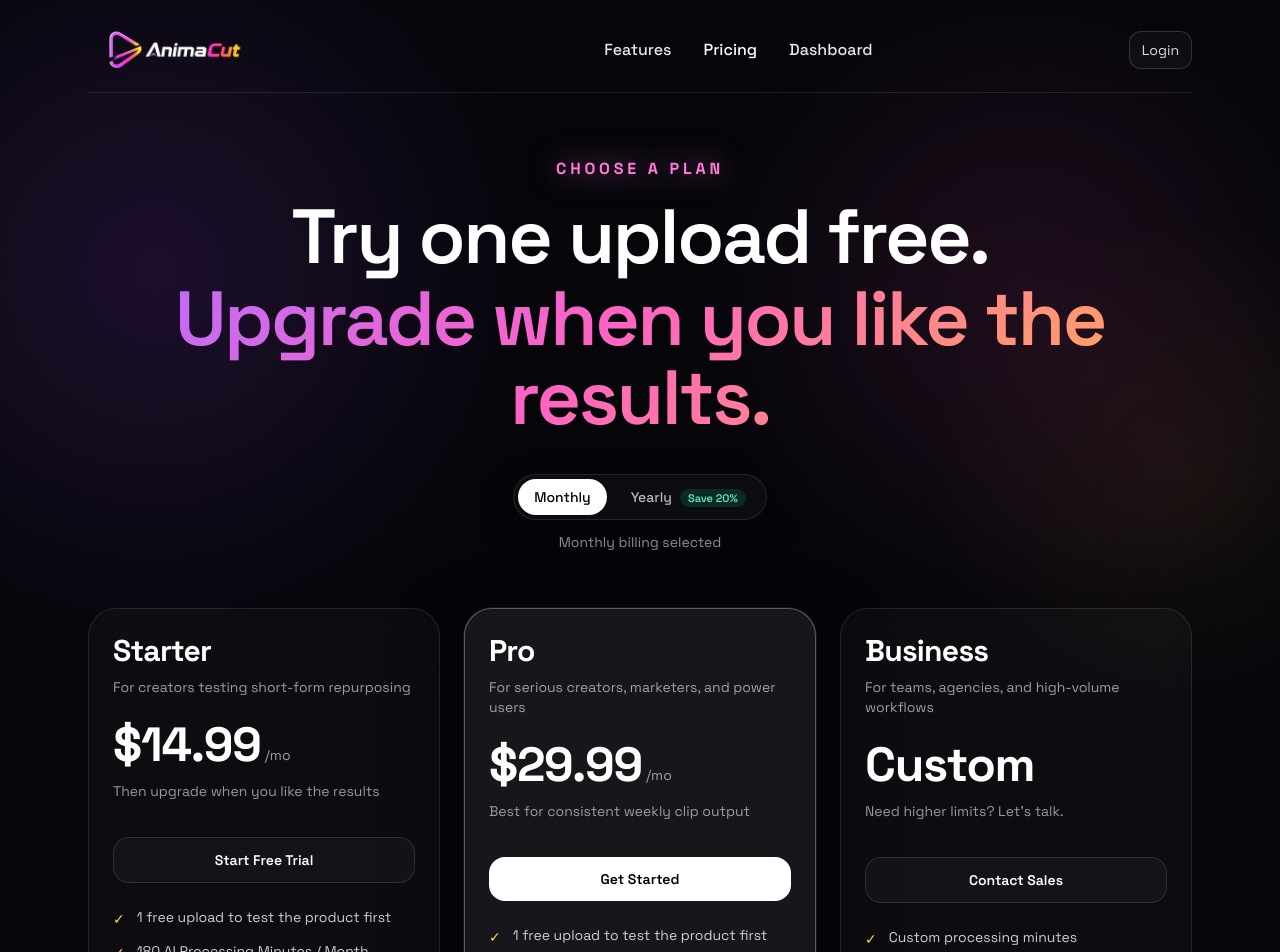
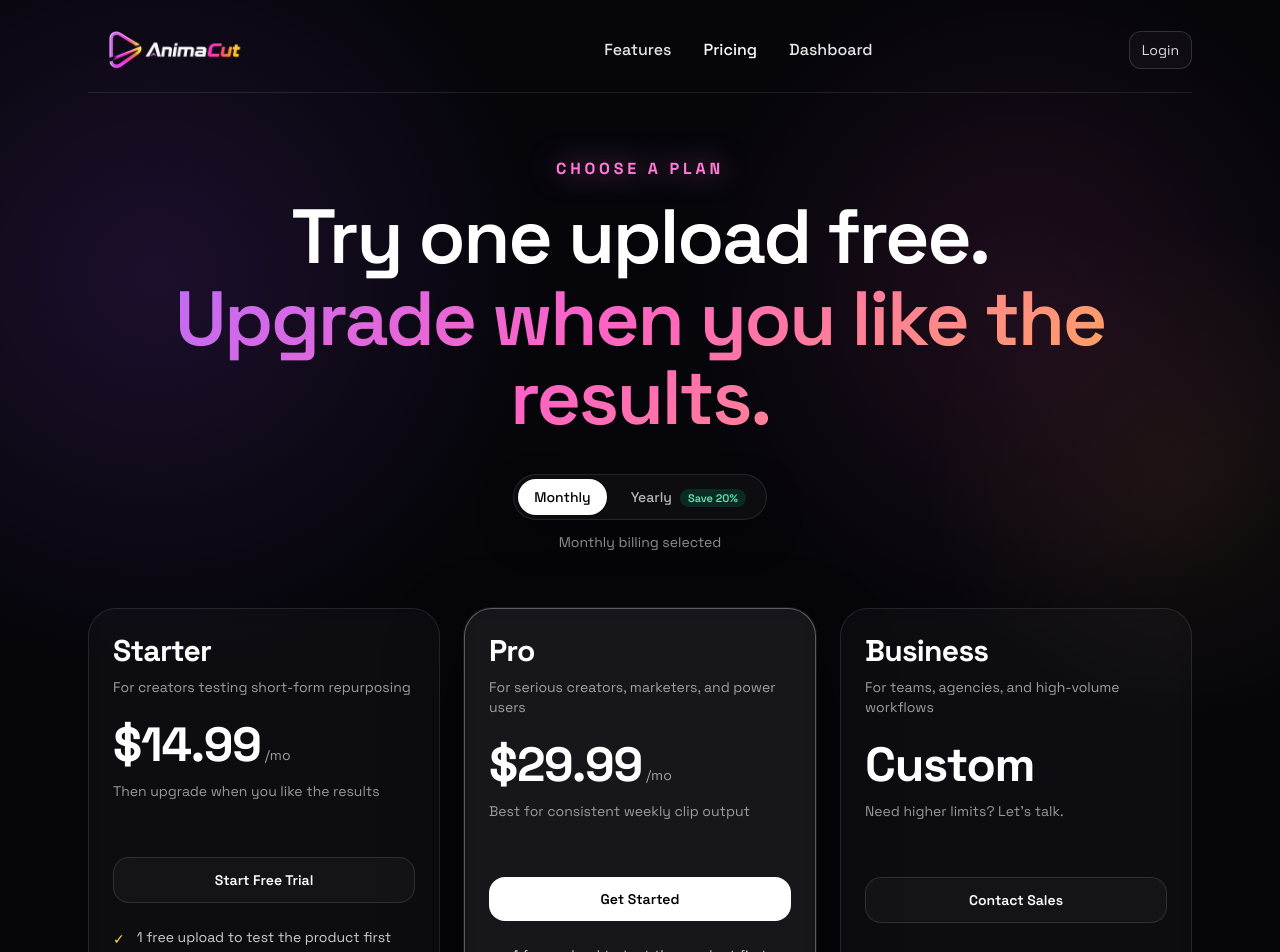
Before and after one commit to Duychinni/animecut, a Next.js app: page /pricing in a window 1280 px wide. Shown: the top 952 px of the page. Built offline with nearby package versions, Linux system fonts and the light colour scheme.

Commit message:
Align pricing CTA buttons across cards

```diff
--- a/app/pricing/page.tsx
+++ b/app/pricing/page.tsx
@@ -47,7 +47,7 @@ function PlanCard({
         {suffix ? <span className="pb-1 text-sm text-white/60">{suffix}</span> : null}
       </div>
 
-      <div className="mt-3 min-h-[44px]">
+      <div className="mt-3 min-h-[64px]">
         {plan.secondaryCta ? <p className="text-sm text-white/58">{plan.secondaryCta}</p> : null}
       </div>
 
```
